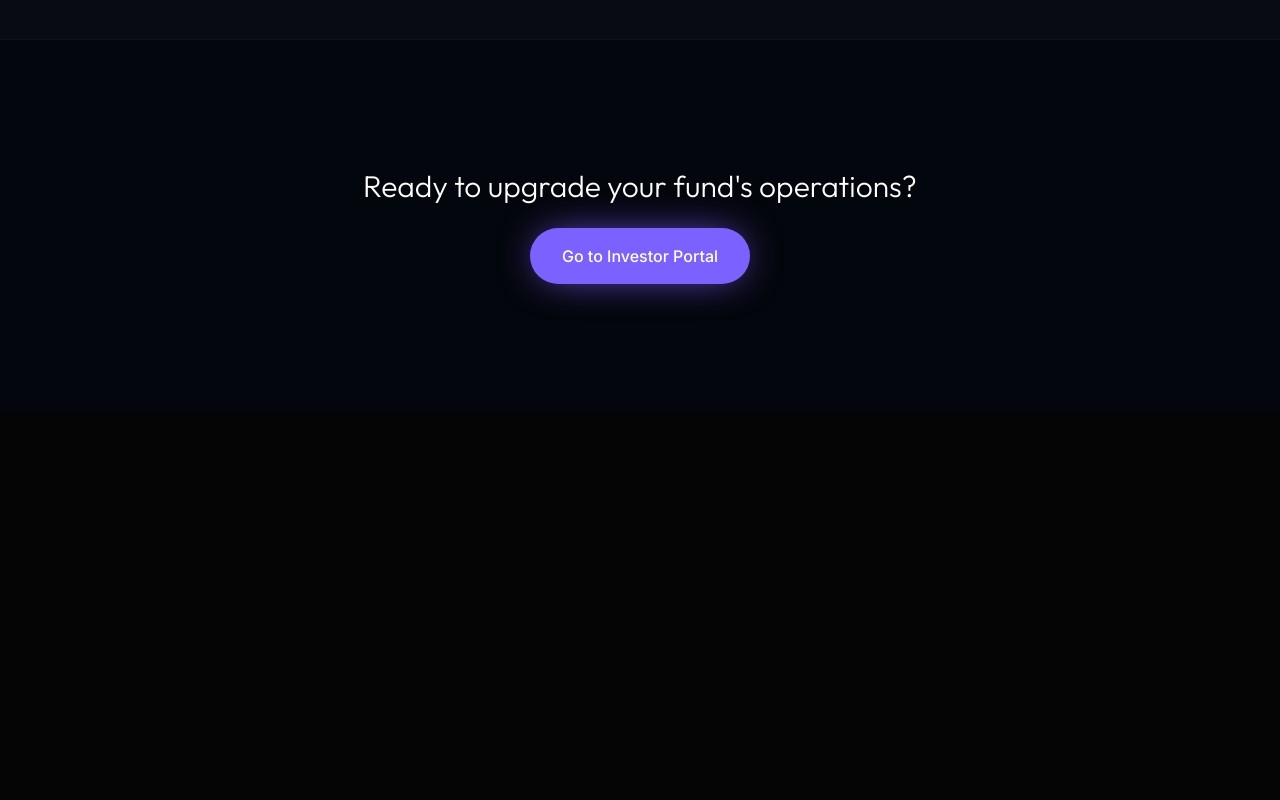
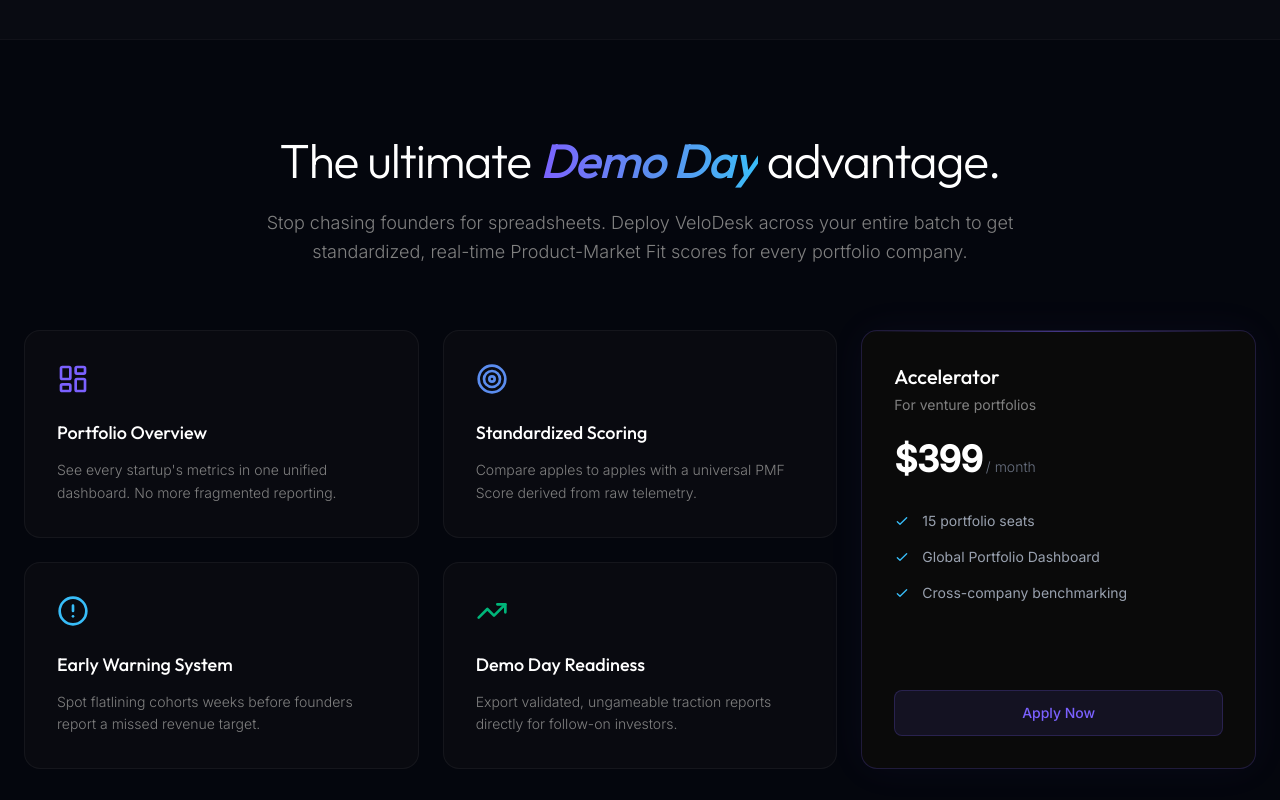
Before and after one commit to Crelligent/velodesk-app, a Next.js app: page /investors in a window 1280 px wide. Shown: the part 1140-1940 px from the top of the page. Before the commit the page ends 1552 px from the top, so only its background shows below. Built offline with nearby package versions, Linux system fonts and the light colour scheme; no server answers.

Commit message:
feat: restructure pricing to 3 tiers and move accelerator tier to investors page

```diff
--- a/src/app/investors/page.tsx
+++ b/src/app/investors/page.tsx
@@ -1,5 +1,6 @@
 import Link from 'next/link'
 import { ArrowRight, BarChart3, Building2, ShieldCheck } from 'lucide-react'
+import ForAccelerators from '@/components/landing/ForAccelerators'
 
 export default function InvestorsLandingPage() {
     return (
@@ -89,6 +90,8 @@
                 </div>
             </section>
 
+            <ForAccelerators />
+
             {/* Footer CTA */}
             <section className="py-32 px-6 text-center border-t border-white/5">
                 <h2 className="text-3xl font-light mb-6">Ready to upgrade your fund&apos;s operations?</h2>
--- a/src/app/page.tsx
+++ b/src/app/page.tsx
@@ -10,7 +10,6 @@
 import DataroomFeature from '@/components/landing/DataroomFeature'
 import PersonaTabs from '@/components/landing/PersonaTabs'
 import AcceleratorPartners from '@/components/landing/AcceleratorPartners'
-import ForAccelerators from '@/components/landing/ForAccelerators'
 import ChangelogTeaser from '@/components/landing/ChangelogTeaser'
 import Footer from '@/components/landing/Footer'
 
@@ -28,8 +27,7 @@
       <TrustpilotUseCases />
       <PersonaTabs />
       <AcceleratorPartners />
-      <ForAccelerators />
-      <DataroomFeature />
+            <DataroomFeature />
       <ChangelogTeaser />
       <Footer />
     </main>
--- a/src/app/pricing/page.tsx
+++ b/src/app/pricing/page.tsx
@@ -17,8 +17,8 @@
         ],
     },
     {
-        id: 'team_monthly',
-        name: 'Team',
+        id: 'startup_monthly',
+        name: 'Startup',
         price: 49,
         prefix: '$',
         period: '/month',
@@ -30,18 +30,7 @@
             'Investor-ready Data Room'
         ],
     },
-    {
-        id: 'accelerator_monthly',
-        name: 'Accelerator',
-        price: 399,
-        prefix: '$',
-        period: '/month',
-        features: [
-            '15 portfolio seats',
-            'Global Portfolio Dashboard',
-            'Cross-company benchmarking'
-        ],
-    },
+
     {
         id: 'enterprise_monthly',
         name: 'Enterprise',
@@ -49,7 +38,7 @@
         prefix: '',
         period: '',
         features: [
-            'Everything in Team',
+            'Everything in Startup',
             'SSO / SAML',
             'Custom AI models',
             'Dedicated support'
@@ -71,8 +60,8 @@
         ],
     },
     {
-        id: 'team_monthly',
-        name: 'Team',
+        id: 'startup_monthly',
+        name: 'Startup',
         price: '35,000',
         prefix: '₦',
         period: '/month',
@@ -84,18 +73,7 @@
             'Investor-ready Data Room'
         ],
     },
-    {
-        id: 'accelerator_monthly',
-        name: 'Accelerator',
-        price: '200,000',
-        prefix: '₦',
-        period: '/month',
-        features: [
-            '15 portfolio seats',
-            'Global Portfolio Dashboard',
-            'Cross-company benchmarking'
-        ],
-    },
+
     {
         id: 'enterprise_monthly',
         name: 'Enterprise',
@@ -103,7 +81,7 @@
         prefix: '',
         period: '',
         features: [
-            'Everything in Team',
+            'Everything in Startup',
             'SSO / SAML',
             'Custom AI models',
             'Dedicated support'
@@ -167,7 +145,7 @@
                 <div className="text-center mb-16 max-w-3xl mx-auto flex flex-col items-center">
                     <div className="inline-flex items-center gap-2 px-3 py-1 bg-white/5 border border-white/10 rounded-full text-xs font-medium text-gray-300 mb-8 backdrop-blur-sm">
                         <span className="w-2 h-2 rounded-full bg-green-500 animate-pulse"></span>
-                        14-Day Free Trial on all plans
+                        14-Day Free Trial on Founder & Startup plans
                     </div>
 
                     <h1 className="text-5xl md:text-7xl font-semibold mb-6 tracking-tight bg-clip-text text-transparent bg-gradient-to-b from-white to-gray-500">
@@ -217,7 +195,7 @@
                 </div>
 
                 {/* Plans Grid */}
-                <div className="grid grid-cols-1 md:grid-cols-4 gap-4">
+                <div className="grid grid-cols-1 md:grid-cols-3 gap-4">
                     {plans.map((plan) => (
                         <div
                             key={plan.id}
@@ -287,6 +265,38 @@
                                                 ? 'Contact Sales'
                                                 : 'Become an Early Supporter'}
                             </button>
+
+                            <button
+                                onClick={() => setExpandedTable(expandedTable === plan.id ? null : plan.id)}
+                                className="text-xs text-gray-500 hover:text-white mt-6 w-full text-center flex items-center justify-center gap-1 transition"
+                            >
+                                See full features
+                                <svg className={`w-3 h-3 transition-transform ${expandedTable === plan.id ? 'rotate-180' : ''}`} fill="none" viewBox="0 0 24 24" stroke="currentColor">
+                                    <path strokeLinecap="round" strokeLinejoin="round" strokeWidth={2} d="M19 9l-7 7-7-7" />
+                                </svg>
+                            </button>
+
+                            {expandedTable === plan.id && (
+                                <div className="mt-6 pt-6 border-t border-white/5 animate-in slide-in-from-top-2 fade-in duration-200">
+                                    <div className="space-y-3">
+                                        {featureComparison.map((f) => {
+                                            const val = plan.id.includes('founder') ? f.founder : plan.id.includes('startup') ? f.startup : f.enterprise;
+                                            return (
+                                                <div key={f.name} className="flex justify-between items-center text-xs">
+                                                    <span className="text-gray-400">{f.name}</span>
+                                                    <span className={`font-medium ${val === '-' ? 'text-gray-600' : 'text-gray-200'}`}>
+                                                        {val === 'Included' ? (
+                                                            <svg className="w-3.5 h-3.5 text-[#38BDF8]" fill="none" viewBox="0 0 24 24" stroke="currentColor">
+                                                                <path strokeLinecap="round" strokeLinejoin="round" strokeWidth={2} d="M5 13l4 4L19 7" />
+                                                            </svg>
+                                                        ) : val}
+                                                    </span>
+                                                </div>
+                                            )
+                                        })}
+                                    </div>
+                                </div>
+                            )}
                         </div>
                     ))}
                 </div>
--- a/src/components/landing/ForAccelerators.tsx
+++ b/src/components/landing/ForAccelerators.tsx
@@ -19,7 +19,8 @@
                     </p>
                 </div>
 
-                <div className="grid grid-cols-1 md:grid-cols-2 lg:grid-cols-4 gap-6">
+                <div className="grid grid-cols-1 lg:grid-cols-3 gap-6">
+                    <div className="lg:col-span-2 grid grid-cols-1 sm:grid-cols-2 gap-6">
                         <div className="bg-[#090A10] border border-white/5 rounded-2xl p-8 hover:border-[#7B61FF]/30 transition-colors">
                             <LayoutDashboard className="w-8 h-8 text-[#7B61FF] mb-6" />
                             <h3 className="text-white text-lg font-medium mb-3">Portfolio Overview</h3>
@@ -42,6 +43,43 @@
                         </div>
                     </div>
 
+                    <div className="bg-[#0A0A0A] border border-[#7B61FF]/20 rounded-2xl p-8 relative flex flex-col shadow-[0_0_40px_rgba(123,97,255,0.05)]">
+                        <div className="absolute top-0 left-0 right-0 h-[1px] bg-gradient-to-r from-transparent via-[#7B61FF] to-transparent opacity-50" />
+                        <h3 className="text-white text-xl font-medium mb-1">Accelerator</h3>
+                        <p className="text-[#808080] text-sm mb-6">For venture portfolios</p>
+
+                        <div className="mb-8">
+                            <span className="text-4xl font-semibold text-white tracking-tight">$399</span>
+                            <span className="text-sm text-gray-500 font-light"> / month</span>
+                        </div>
+
+                        <ul className="space-y-4 text-sm text-gray-400 flex-grow mb-8">
+                            <li className="flex items-start gap-3">
+                                <svg className="w-4 h-4 mt-0.5 text-[#38BDF8]" fill="none" viewBox="0 0 24 24" stroke="currentColor">
+                                    <path strokeLinecap="round" strokeLinejoin="round" strokeWidth={2} d="M5 13l4 4L19 7" />
+                                </svg>
+                                <span>15 portfolio seats</span>
+                            </li>
+                            <li className="flex items-start gap-3">
+                                <svg className="w-4 h-4 mt-0.5 text-[#38BDF8]" fill="none" viewBox="0 0 24 24" stroke="currentColor">
+                                    <path strokeLinecap="round" strokeLinejoin="round" strokeWidth={2} d="M5 13l4 4L19 7" />
+                                </svg>
+                                <span>Global Portfolio Dashboard</span>
+                            </li>
+                            <li className="flex items-start gap-3">
+                                <svg className="w-4 h-4 mt-0.5 text-[#38BDF8]" fill="none" viewBox="0 0 24 24" stroke="currentColor">
+                                    <path strokeLinecap="round" strokeLinejoin="round" strokeWidth={2} d="M5 13l4 4L19 7" />
+                                </svg>
+                                <span>Cross-company benchmarking</span>
+                            </li>
+                        </ul>
+
+                        <button className="w-full py-3 rounded-lg text-sm font-medium transition-all bg-[#7B61FF]/10 text-[#7B61FF] hover:bg-[#7B61FF]/20 border border-[#7B61FF]/20 mt-auto">
+                            Apply Now
+                        </button>
+                    </div>
+                </div>
+
             </div>
         </section>
     )
--- a/src/lib/stripe.ts
+++ b/src/lib/stripe.ts
@@ -8,7 +8,7 @@
     enterprise_monthly: 'price_xxx',
     enterprise_yearly: 'price_xxx',
     founder_monthly: 'price_founder_xxx',
-    team_monthly: 'price_team_xxx',
+    startup_monthly: 'price_startup_xxx',
     accelerator_monthly: 'price_accel_xxx'
 }
 
```
Lines whose indentation alone changed are shown as unchanged.
